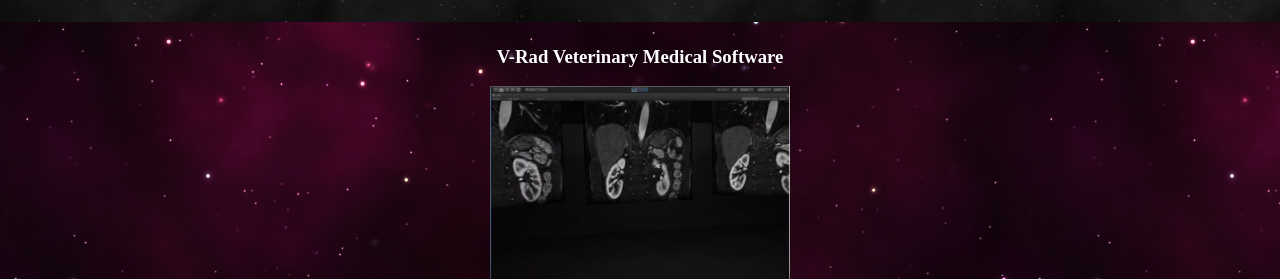
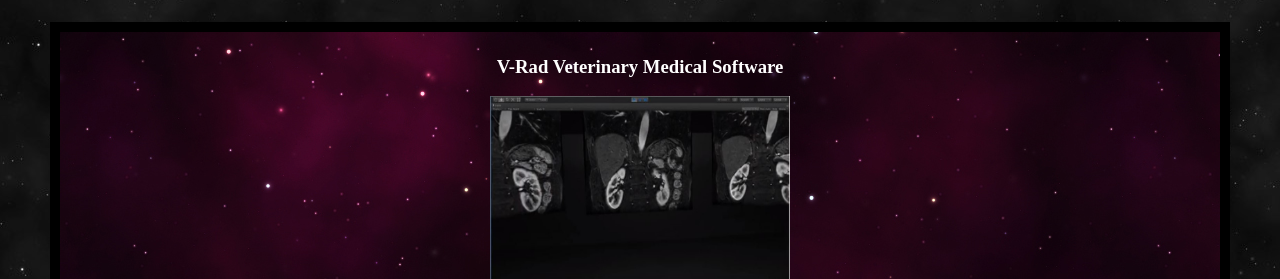
Before and after one commit to mkp003/mkp003.github.io, a plain HTML site: page index.html in a window 1280 px wide. Shown: the part 673-952 px from the top of the page. Drawn offline with nearby package versions, Linux system fonts and the light colour scheme.

Commit message:
Added borders to the projects.

```diff
--- a/css/styles.css
+++ b/css/styles.css
@@ -141,6 +141,11 @@
 
 .subProject {
 	text-align: center;
+	border-top: 10px solid black;
+	border-right: 10px solid black;
+	border-left: 10px solid black;
+	margin-left: 50px;
+	margin-right: 50px;
 }
 
 .subProjectText {
```
